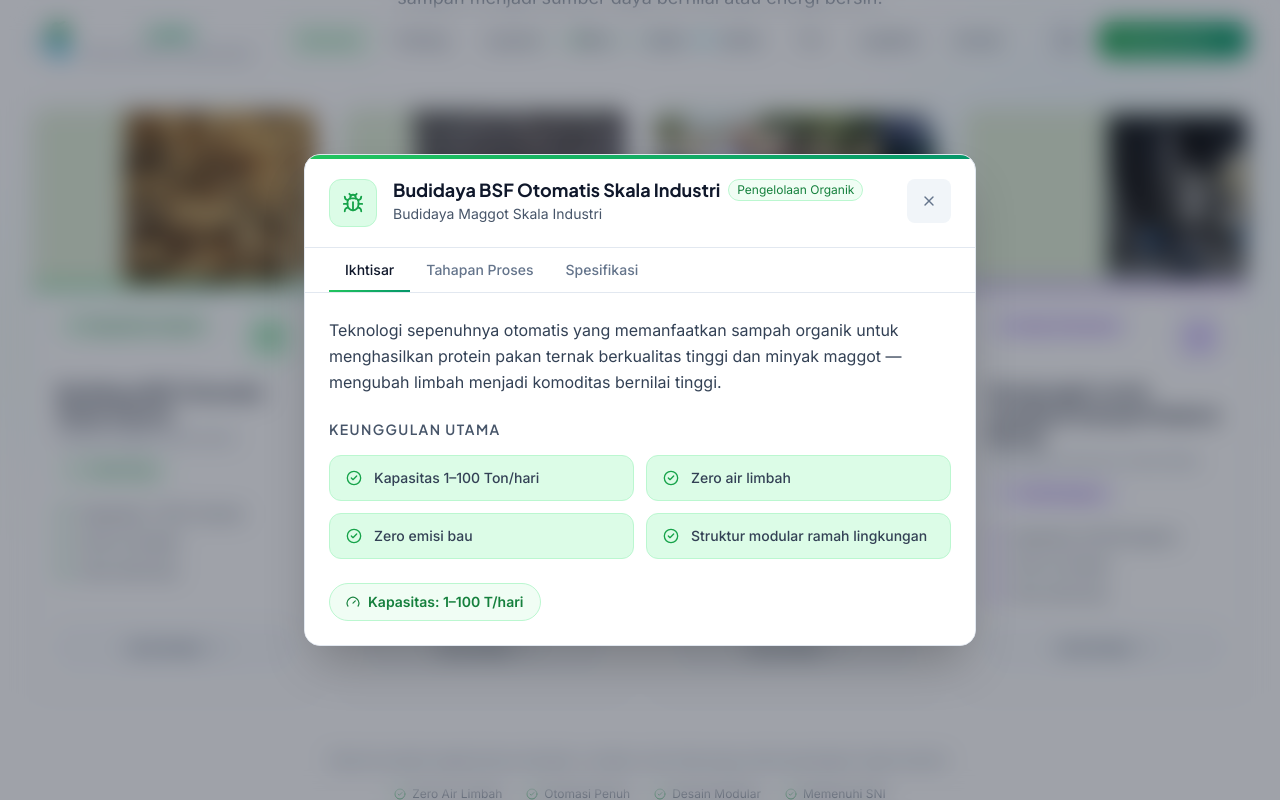
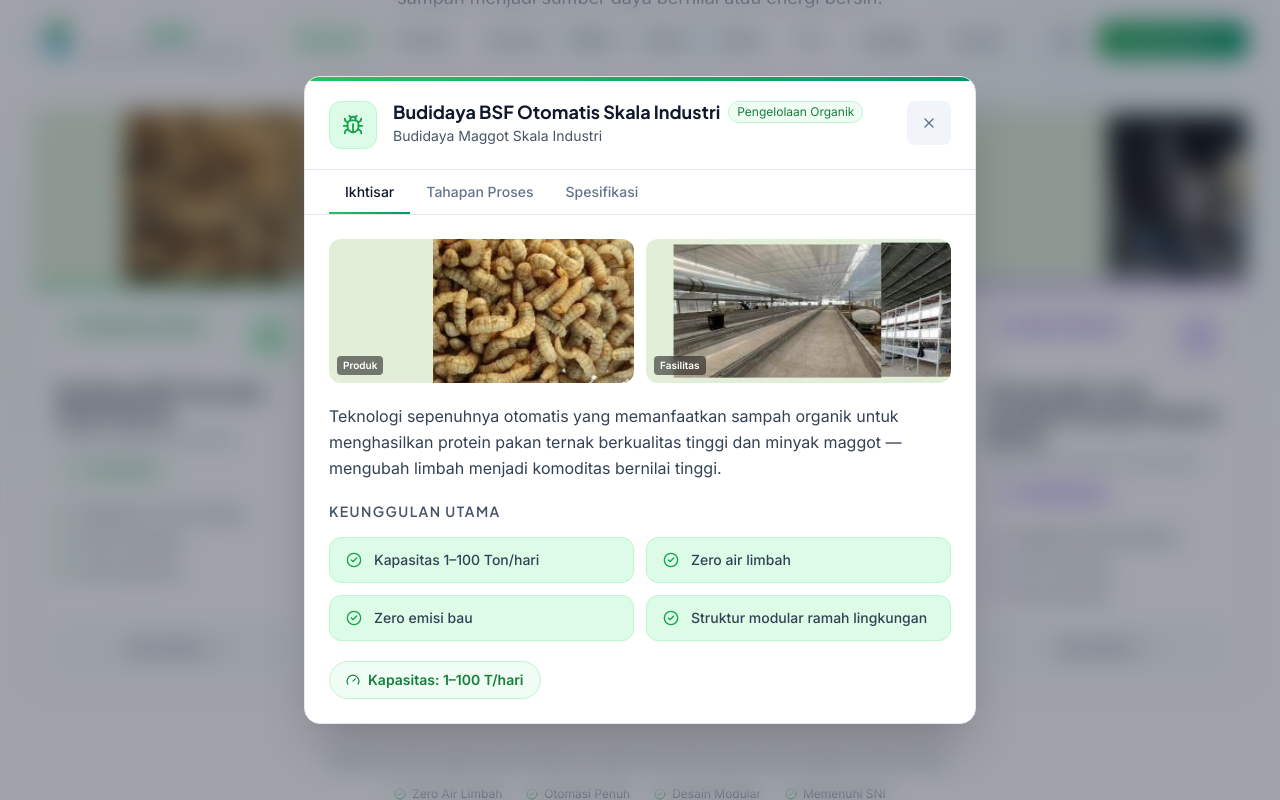
Before and after one commit to jaklon/cwm-web-profile, a React (Vite) app: page / in a window 1280 px wide. Both pictures are taken after a click on the button 175 px from the left and 4070 px from the top of the page. Shown: the part 3670-4470 px from the top of the page. Built offline with nearby package versions, Linux system fonts and the light colour scheme.

Commit message:
feat: add dual product+facility images to ProductModal overview tab

```diff
--- a/src/components/ui/ProductModal.jsx
+++ b/src/components/ui/ProductModal.jsx
@@ -18,6 +18,8 @@ function DynamicIcon({ name, ...props }) {
 }
 
 function OverviewTab({ product, accent }) {
+  const [imgLoaded, setImgLoaded] = useState(false);
+
   return (
     <motion.div
       key="overview"
@@ -25,12 +27,57 @@ function OverviewTab({ product, accent }) {
       animate={{ opacity: 1, y: 0 }}
       exit={{ opacity: 0, y: -16 }}
       transition={{ duration: 0.3 }}
-      className="space-y-6"
+      className="space-y-5"
     >
+      {/* ── Dual-image row: product photo (kiri) + facility photo (kanan) ── */}
+      <div className="grid grid-cols-2 gap-3">
+        {/* Main product image */}
+        {product.productImage && (
+          <div className="relative rounded-xl overflow-hidden bg-slate-100 dark:bg-slate-800">
+            <img
+              src={product.productImage}
+              alt={`${product.title} — Produk`}
+              className="w-full h-36 object-cover"
+            />
+            <span className="
+              absolute bottom-2 left-2
+              text-[10px] font-semibold text-white
+              bg-black/50 backdrop-blur-sm rounded px-1.5 py-0.5
+            ">
+              Produk
+            </span>
+          </div>
+        )}
+
+        {/* Facility / system image */}
+        {product.facilityImage && (
+          <div className="relative rounded-xl overflow-hidden bg-slate-100 dark:bg-slate-800">
+            <img
+              src={product.facilityImage}
+              alt={`${product.title} — Fasilitas`}
+              onLoad={() => setImgLoaded(true)}
+              className={`w-full h-36 object-cover transition-opacity duration-300 ${imgLoaded ? 'opacity-100' : 'opacity-0'}`}
+            />
+            {!imgLoaded && (
+              <div className="absolute inset-0 bg-slate-200 dark:bg-slate-700 animate-pulse" />
+            )}
+            <span className="
+              absolute bottom-2 left-2
+              text-[10px] font-semibold text-white
+              bg-black/50 backdrop-blur-sm rounded px-1.5 py-0.5
+            ">
+              Fasilitas
+            </span>
+          </div>
+        )}
+      </div>
+
+      {/* Description */}
       <p className="text-slate-700 dark:text-slate-300 text-base leading-relaxed">
         {product.description}
       </p>
 
+      {/* Highlights */}
       <div>
         <h4 className="text-sm font-semibold uppercase tracking-widest text-slate-600 dark:text-slate-400 mb-4">
           Keunggulan Utama
@@ -70,7 +117,6 @@ function StagesTab({ product, accent }) {
         <div className="flex items-start gap-0">
           {product.stages.map((stage, i) => (
             <div key={i} className="flex-1 flex flex-col items-center">
-              {/* connector line */}
               <div className="flex items-center w-full mb-4">
                 <div className={`h-px flex-1 ${i === 0 ? 'opacity-0' : accent.connector}`} />
                 <motion.div
@@ -169,9 +215,7 @@ export default function ProductModal({ product, onClose }) {
   const accent = accentMap[product.bgAccent] ?? accentMap.green;
 
   const handleKey = useCallback(
-    (e) => {
-      if (e.key === 'Escape') onClose();
-    },
+    (e) => { if (e.key === 'Escape') onClose(); },
     [onClose]
   );
 
@@ -186,7 +230,6 @@ export default function ProductModal({ product, onClose }) {
 
   return (
     <AnimatePresence>
-      {/* Backdrop */}
       <motion.div
         key="backdrop"
         className="fixed inset-0 z-50 flex items-center justify-center p-4 sm:p-6"
@@ -198,7 +241,6 @@ export default function ProductModal({ product, onClose }) {
       >
         <div className="absolute inset-0 bg-slate-900/40 backdrop-blur-md" />
 
-        {/* Modal */}
         <motion.div
           key="modal"
           className="relative z-10 w-full max-w-2xl max-h-[90vh] flex flex-col rounded-2xl overflow-hidden bg-white dark:bg-slate-900 border border-slate-200 dark:border-slate-700 shadow-2xl"
@@ -208,7 +250,7 @@ export default function ProductModal({ product, onClose }) {
           transition={{ duration: 0.35, ease: [0.25, 0.1, 0.25, 1] }}
           onClick={(e) => e.stopPropagation()}
         >
-          {/* Gradient top bar */}
+          {/* Top gradient bar */}
           <div className={`h-1 w-full bg-gradient-to-r ${product.color}`} />
 
           {/* Header */}
@@ -261,15 +303,9 @@ export default function ProductModal({ product, onClose }) {
           {/* Tab content */}
           <div className="flex-1 overflow-y-auto px-4 sm:px-6 py-4 sm:py-6 bg-white dark:bg-slate-900">
             <AnimatePresence mode="wait">
-              {activeTab === 0 && (
-                <OverviewTab key="overview" product={product} accent={accent} />
-              )}
-              {activeTab === 1 && (
-                <StagesTab key="stages" product={product} accent={accent} />
-              )}
-              {activeTab === 2 && (
-                <SpecsTab key="specs" product={product} accent={accent} />
-              )}
+              {activeTab === 0 && <OverviewTab key="overview" product={product} accent={accent} />}
+              {activeTab === 1 && <StagesTab  key="stages"   product={product} accent={accent} />}
+              {activeTab === 2 && <SpecsTab   key="specs"    product={product} accent={accent} />}
             </AnimatePresence>
           </div>
         </motion.div>
```
